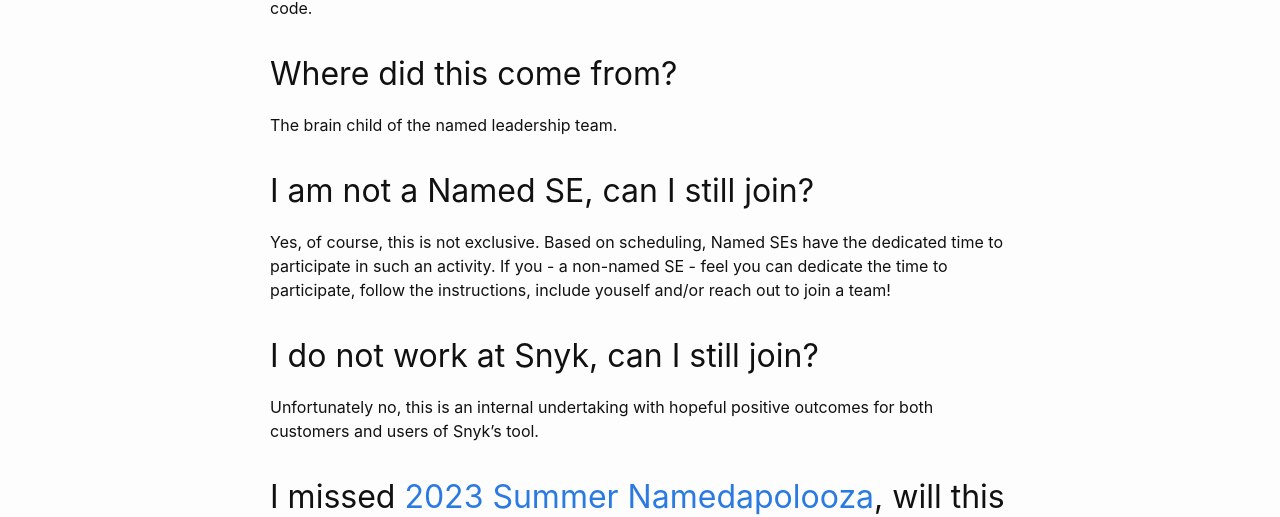
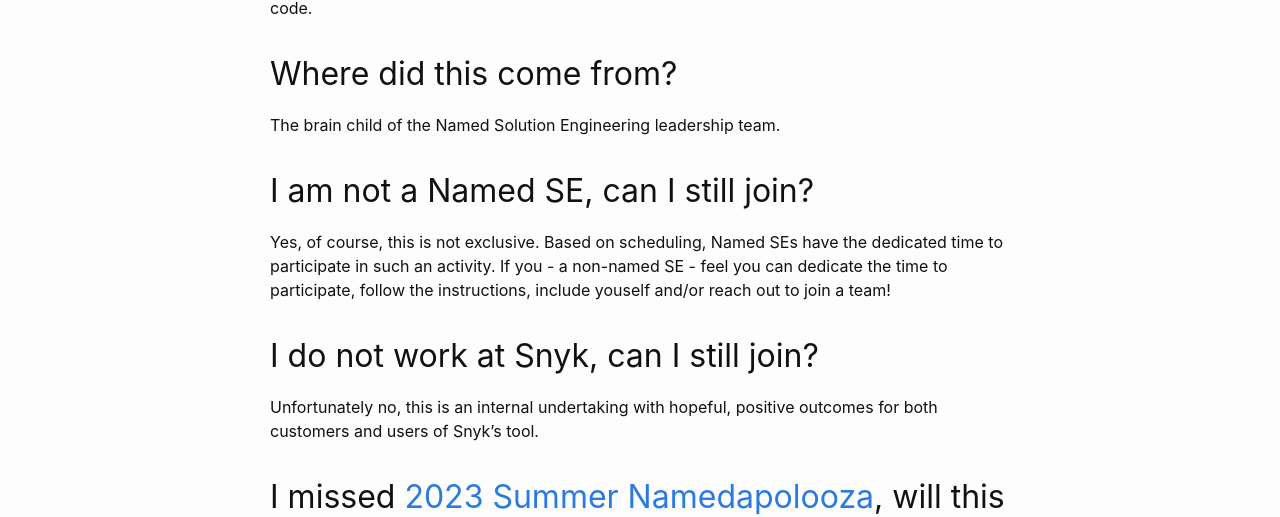
Before and after one commit to Seanland/namedapolooza, a Jekyll site: the page built from faq.markdown, in a window 1280 px wide. Shown: the part 357-874 px from the top of the page. Built offline with Jekyll 4.4.1, drawn with Linux system fonts in a browser that asks for light colours.

```diff
--- a/_events/2023-summer-namedapolooza.markdown
+++ b/_events/2023-summer-namedapolooza.markdown
@@ -29,7 +29,7 @@ The goal of this hackathon is to develop innovative solutions using Snyk's capab
 
 ## Instructions
 * Form a team or ride solo
-* Choose a project, create a repository using [this template](https://github.com/Seanland/namedapolooza)
+* Choose a project, create a repository using [this template - still being built](https://github.com/Seanland/namedapolooza)
 * Plan and assign tasks
 * __Add details to "Participants and Projects" section__, or
   * share them with [Sean Clarke](https://github.com/Seanland)
--- a/faq.markdown
+++ b/faq.markdown
@@ -7,13 +7,13 @@ permalink: /faq/
 Run over to the [disclaimer page](/disclaimer.markdown) generated by AI.  In plain English, we are doing this for fun.  None of the code should be considered production ready out of the box.  We are building these code bases as potential solutions to problems. The focus being inspiration instead of production grade code.
 
 ## Where did this come from?
-The brain child of the named leadership team.
+The brain child of the Named Solution Engineering leadership team.
 
 ## I am not a Named SE, can I still join?
 Yes, of course, this is not exclusive.  Based on scheduling, Named SEs have the dedicated time to participate in such an activity.  If you - a non-named SE - feel you can dedicate the time to participate, follow the instructions, include youself and/or reach out to join a team!
 
 ## I do not work at Snyk, can I still join?
-Unfortunately no, this is an internal undertaking with hopeful positive outcomes for both customers and users of Snyk's tool.
+Unfortunately no, this is an internal undertaking with hopeful, positive outcomes for both customers and users of Snyk's tool.
 
 ## I missed [2023 Summer Namedapolooza](/_events/2023-summer-namedapolooza.markdown), will this happen again?
 We are hoping this will become a regular type of activity, if the interest is there.
```
